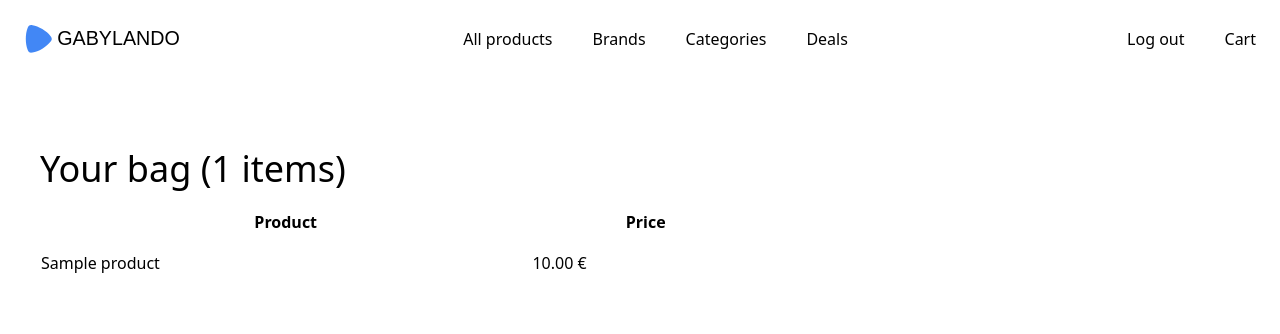
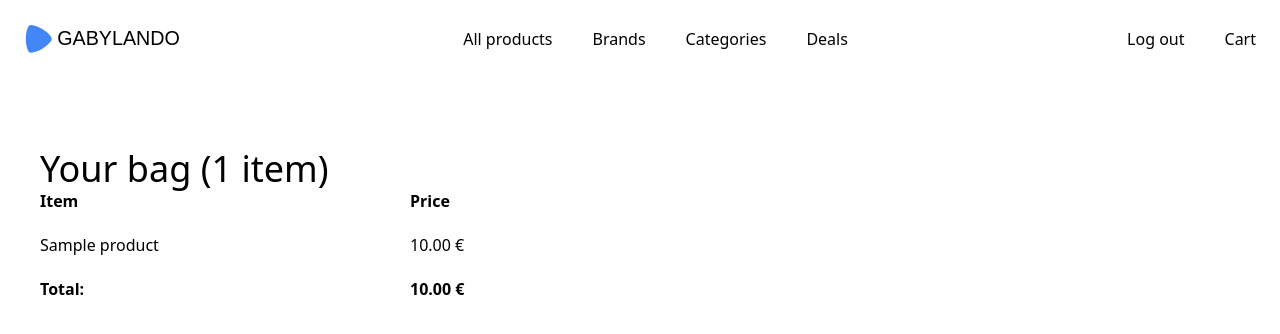
Before and after one commit to gwassing/ecommerce-platform, a Django app: page /cart/ in a window 1280 px wide. Shown: the top 334 px of the page. Run offline with Django 5.2, Linux system fonts and the light colour scheme; a user stored in the database is signed in; tables that the repository leaves empty hold one stand-in row (values such as "Sample post").

Commit message:
Display total cart price

```diff
--- a/cart/models.py
+++ b/cart/models.py
@@ -9,6 +9,12 @@ class Cart(models.Model):
     def __str__(self):
         return f"{self.user}'s cart"
 
+    def get_total_price(self):
+        total_price = 0
+        for item in self.cart_items.all():
+            total_price += item.product.price
+        return total_price
+
 
 class CartItem(models.Model):
     cart = models.ForeignKey(Cart, on_delete=models.CASCADE, null=False, related_name='cart_items')
--- a/cart/templates/cart/cart_detail.html
+++ b/cart/templates/cart/cart_detail.html
@@ -1,20 +1,14 @@
 {% extends 'base.html' %}
 {% block content %}
-    <h1 class="text-4xl pb-5">Your bag ({{ total_items }} items)</h1>
-    <table class="p-3" style="width:60%">
-        <tr>
-            <th class="text-left pb-4">
-                Product
-            </th>
-            <th class="text-left pb-4">
-                Price
-            </th>
-        </tr>
+    <h1 class="text-4xl mb-14">Your bag ({{ total_items }} item{{ total_items|pluralize }})</h1>
+    <div style="display:grid; grid-template-columns: minmax(min-content, 350px) fit-content(100%); gap:20px">
+        <p style="font-weight: bold">Item</p>
+        <p style="font-weight: bold">Price</p>
         {% for item in cart_items %}
-            <tr>
-                <td class="pb-2">{{ item }}</td>
-                <td class="pb-2">{{ item.product.price }} €</td>
-            </tr>
+            <p>{{ item }}</p>
+            <p style="">{{ item.product.price }} €</p>
         {% endfor %}
-    </table>
+        <p style="font-weight: bold">Total:</p>
+        <p style="font-weight: bold">{{ total_price }} €</p>
+    </div>
 {% endblock %}
--- a/cart/views.py
+++ b/cart/views.py
@@ -16,5 +16,6 @@ class CartDetailView(LoginRequiredMixin, generic.DetailView):
 
         return super().get_context_data(**kwargs) | {
             "cart_items": cart_items,
-            "total_items": cart_items.count()
+            "total_items": cart_items.count(),
+            "total_price": self.object.get_total_price()
         }
```
